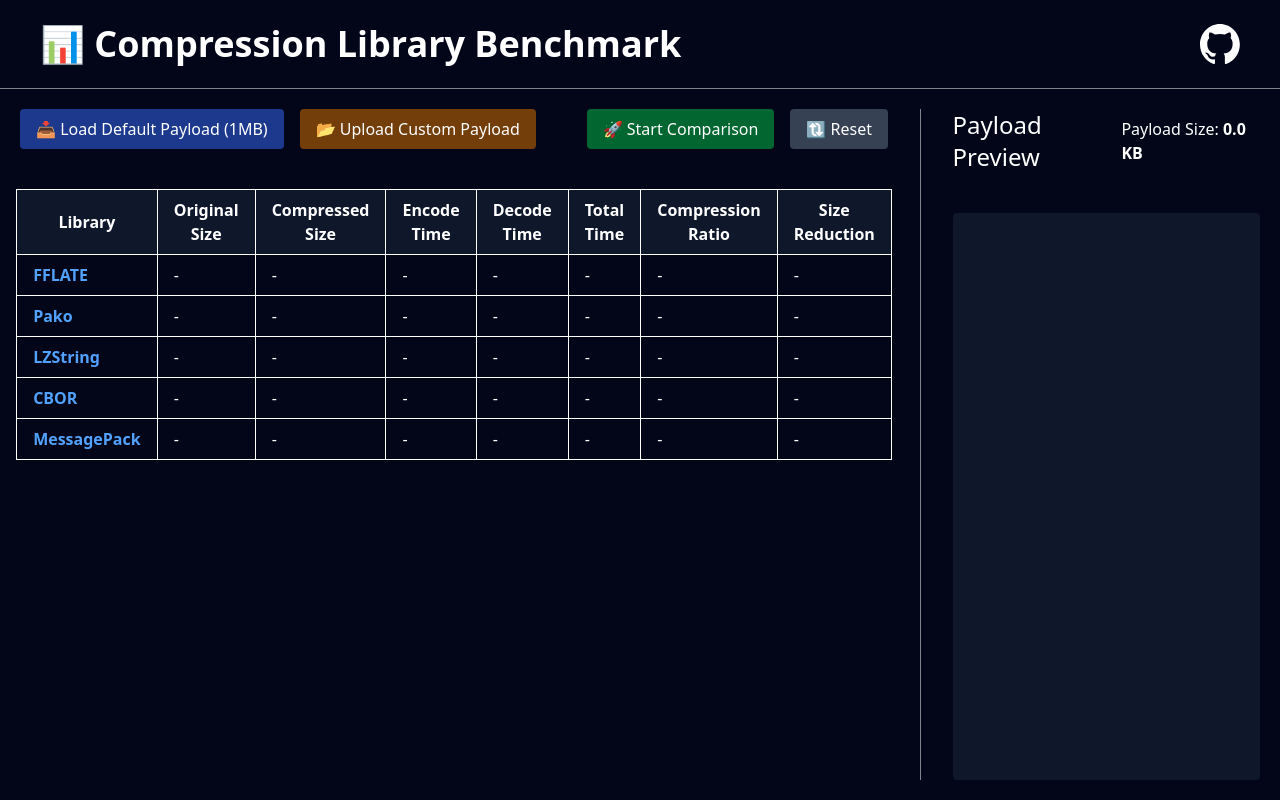
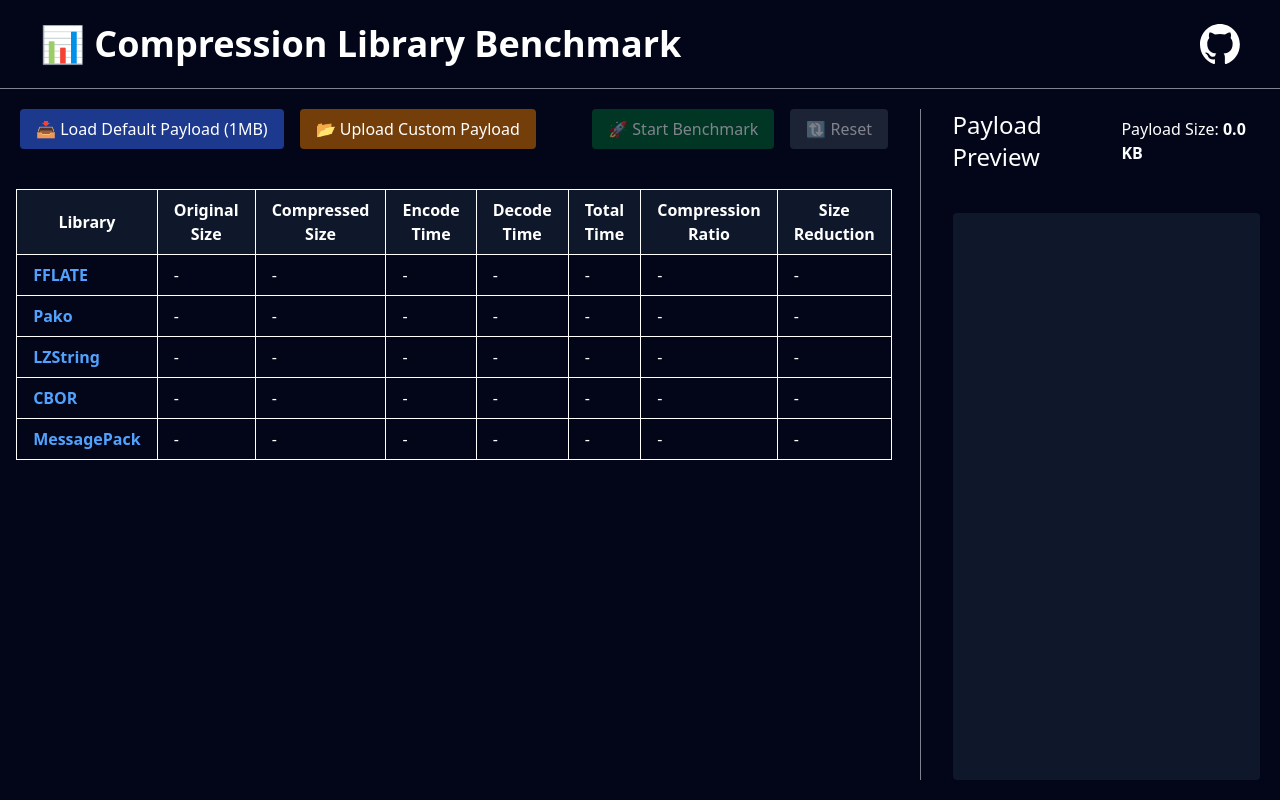
Before and after one commit to ChiragChrg/compression-library-benchmark, a React (Vite) app: page / in a window 1280 px wide. Built offline with nearby package versions, Linux system fonts and the light colour scheme.

Commit message:
feat: ✨ Add loading state to comparison process and disable buttons during loading

```diff
--- a/src/App.tsx
+++ b/src/App.tsx
@@ -86,6 +86,7 @@ function App() {
   const [payload, setPayload] = useState<object | undefined>(undefined);
   const [bestScore, setBestScore] = useState<TBestScore | undefined>(undefined)
   const [benchmarkResults, setBenchmarkResults] = useState<TBenchmarkResult[]>([]);
+  const [isLoading, setIsLoading] = useState<boolean>(false);
 
   //#region Handlers
   // Load default payload on mount
@@ -134,6 +135,7 @@ function App() {
       alert('Please load a payload first.');
       return;
     }
+    setIsLoading(true);
 
     const results = [];
 
@@ -207,6 +209,7 @@ function App() {
       sizeReduction: 0,
     });
 
+    setIsLoading(false);
     setBestScore(newBestScore);
     setBenchmarkResults(results);
   }, [payload]);
@@ -243,8 +246,16 @@ function App() {
             </div>
 
             <div className="flex gap-4">
-              <button onClick={() => { void startComparison(); }} className='bg-green-800 px-4 py-2 rounded cursor-pointer'>🚀 Start Comparison</button>
-              <button onClick={resetPayload} className='bg-gray-700 px-4 py-2 rounded cursor-pointer'>🔃 Reset</button>
+              <button
+                onClick={() => { void startComparison(); }}
+                disabled={isLoading || !payload}
+                className='bg-green-800 px-4 py-2 rounded cursor-pointer disabled:opacity-50 disabled:cursor-not-allowed'>
+                {isLoading ? '🔄 Benchmarking...' : '🚀 Start Benchmark'}
+              </button>
+              <button
+                onClick={resetPayload}
+                disabled={!payload}
+                className='bg-gray-700 px-4 py-2 rounded cursor-pointer disabled:opacity-50 disabled:cursor-not-allowed'>🔃 Reset</button>
             </div>
           </div>
 
```
